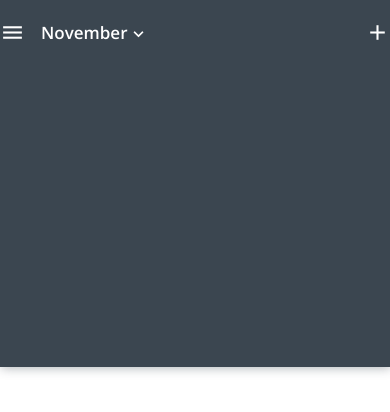
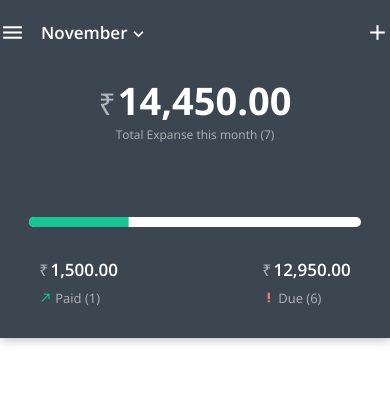
Before and after one commit to nomuq/billpay, a React Native app: screen /Dashboard in a window 390 px wide. Shown: the top 412 px of the page. Built offline with nearby package versions, Linux system fonts and the light colour scheme; what expo-linking would draw is missing.

Commit message:
add header ui design

```diff
--- a/package.json
+++ b/package.json
@@ -18,6 +18,7 @@
     "@react-navigation/bottom-tabs": "^6.0.5",
     "@react-navigation/native": "^6.0.2",
     "@react-navigation/native-stack": "^6.1.0",
+    "@types/react-native-svg-charts": "^5.0.12",
     "expo": "~43.0.2",
     "expo-asset": "~8.4.3",
     "expo-constants": "~12.1.3",
@@ -32,6 +33,7 @@
     "react-native-paper": "^4.10.1",
     "react-native-safe-area-context": "3.3.2",
     "react-native-screens": "~3.8.0",
+    "react-native-svg-charts": "^5.4.0",
     "react-native-web": "0.17.1"
   },
   "devDependencies": {
--- a/screens/Dashboard.tsx
+++ b/screens/Dashboard.tsx
@@ -1,14 +1,263 @@
 import * as React from "react";
-import { StyleSheet, View } from "react-native";
+import {
+  PixelRatio,
+  StyleSheet,
+  Text,
+  useWindowDimensions,
+  View,
+} from "react-native";
 // import { Text, View } from "../components/Themed";
 import Colors from "../constants/Colors";
+import { BarChart, Grid } from "react-native-svg-charts";
+import { ProgressBar } from "react-native-paper";
+import {
+  SafeAreaView,
+  useSafeAreaInsets,
+} from "react-native-safe-area-context";
+import { MaterialIcons } from "@expo/vector-icons";
 
 export default function Dashboard({ navigation }: any) {
+  const insets = useSafeAreaInsets();
+  const { height, width } = useWindowDimensions();
   return (
-    <View style={styles.container}>
-      <View style={styles.header}></View>
-      <View style={styles.list}></View>
-    </View>
+    <SafeAreaView style={styles.container}>
+      <View style={styles.container}>
+        <View style={styles.header}>
+          <View
+            style={{
+              paddingTop: insets.top,
+              paddingBottom: insets.bottom,
+              flex: 1,
+              justifyContent: "space-between",
+              alignItems: "center",
+            }}
+          >
+            <View
+              style={{
+                flex: 1.8,
+                justifyContent: "center",
+                alignItems: "center",
+              }}
+            >
+              <View
+                style={{
+                  flexDirection: "row",
+                  alignItems: "baseline",
+                }}
+              >
+                <Text
+                  style={{
+                    fontSize: PixelRatio.getFontScale() * 30,
+                    color: "#ffffff99",
+                    fontFamily: "OpenSans-Regular",
+                    paddingRight: 2,
+                  }}
+                >
+                  {"\u20B9"}
+                </Text>
+                <Text
+                  style={{
+                    fontSize: PixelRatio.getFontScale() * 38,
+                    color: Colors.dark.text,
+                    fontFamily: "OpenSans-Bold",
+                  }}
+                >
+                  14,450.00
+                </Text>
+              </View>
+              <Text
+                style={{
+                  fontSize: PixelRatio.getFontScale() * 12,
+                  color: "#ffffff99",
+                  fontFamily: "OpenSans-Regular",
+                }}
+              >
+                Total Expanse this month (7)
+              </Text>
+            </View>
+            <View
+              style={{
+                flex: 1,
+                // justifyContent: "center",
+                // alignItems: "center",
+                // backgroundColor: "green",
+              }}
+            >
+              <View
+                style={
+                  {
+                    //   flex: 1,
+                  }
+                }
+              >
+                <ProgressBar
+                  progress={0.3}
+                  color={"#16c591"}
+                  style={{
+                    backgroundColor: "#fff",
+                    borderRadius: 10,
+                    // width: "50%",
+                    // width: "80%",
+                    height: 10,
+                    width: width * 0.85,
+                    // paddingHorizontal: 10,
+                  }}
+                />
+              </View>
+              <View
+                style={{
+                  flex: 1,
+                  flexDirection: "row",
+                  justifyContent: "space-between",
+                  alignItems: "center",
+                  marginHorizontal: 10,
+                }}
+              >
+                <View>
+                  <View
+                    style={{
+                      flexDirection: "row",
+                      alignItems: "baseline",
+                      paddingVertical: 4,
+                    }}
+                  >
+                    <Text
+                      style={{
+                        fontSize: PixelRatio.getFontScale() * 16,
+                        color: "#ffffff99",
+                        fontFamily: "OpenSans-Regular",
+                        paddingRight: 2,
+                      }}
+                    >
+                      {"\u20B9"}
+                    </Text>
+                    <Text
+                      style={{
+                        fontSize: PixelRatio.getFontScale() * 17,
+                        color: "#ffffff",
+                        fontFamily: "OpenSans-SemiBold",
+                      }}
+                    >
+                      1,500.00
+                    </Text>
+                  </View>
+                  <View
+                    style={{
+                      flexDirection: "row",
+                      alignItems: "baseline",
+                      paddingVertical: 4,
+                    }}
+                  >
+                    <MaterialIcons
+                      name="north-east"
+                      color={"#16c591"}
+                      size={PixelRatio.getFontScale() * 13}
+                      style={{ alignSelf: "center", paddingRight: 3 }}
+                    />
+                    <Text
+                      style={{
+                        fontSize: PixelRatio.getFontScale() * 13,
+                        color: "#ffffff99",
+                        fontFamily: "OpenSans-Regular",
+                      }}
+                    >
+                      Paid (1)
+                    </Text>
+                  </View>
+                </View>
+                <View>
+                  <View
+                    style={{
+                      flexDirection: "row",
+                      alignItems: "baseline",
+                      paddingVertical: 4,
+                    }}
+                  >
+                    <Text
+                      style={{
+                        fontSize: PixelRatio.getFontScale() * 16,
+                        color: "#ffffff99",
+                        fontFamily: "OpenSans-Regular",
+                        paddingRight: 2,
+                      }}
+                    >
+                      {"\u20B9"}
+                    </Text>
+                    <Text
+                      style={{
+                        fontSize: PixelRatio.getFontScale() * 17,
+                        color: "#ffffff",
+                        fontFamily: "OpenSans-SemiBold",
+                      }}
+                    >
+                      12,950.00
+                    </Text>
+                  </View>
+                  <View
+                    style={{
+                      flexDirection: "row",
+                      alignItems: "baseline",
+                      paddingVertical: 4,
+                    }}
+                  >
+                    <MaterialIcons
+                      name="priority-high"
+                      color={"#fb7c75"}
+                      size={PixelRatio.getFontScale() * 13}
+                      style={{ alignSelf: "center", paddingRight: 3 }}
+                    />
+                    <Text
+                      style={{
+                        fontSize: PixelRatio.getFontScale() * 13,
+                        color: "#ffffff99",
+                        fontFamily: "OpenSans-Regular",
+                      }}
+                    >
+                      Due (6)
+                    </Text>
+                  </View>
+                </View>
+              </View>
+            </View>
+          </View>
+
+          {/* <View
+          style={{
+            height: 50,
+            width: 50,
+            // alignItems: "center",
+            // justifyContent: "center",
+            position: "absolute",
+            // left: 0,
+            // top: 0,
+            // width: "100%",
+            // height: "100%",
+          }}
+        >
+          <View
+            style={{
+              flex: 1,
+            }}
+          ></View>
+          <BarChart
+            style={{ flex: 1 }}
+            data={data}
+            svg={{ fill }}
+            contentInset={{ top: 30, bottom: 30 }}
+          >
+            <Grid />
+          </BarChart>
+        </View> */}
+          {/* <View
+          style={{
+            flex: 1,
+            // backgroundColor: "transparent",
+          }}
+        ></View> */}
+        </View>
+        <View style={styles.list}></View>
+      </View>
+    </SafeAreaView>
   );
 }
 
@@ -28,7 +277,7 @@ const styles = StyleSheet.create({
     zIndex: 1,
   },
   list: {
-    flex: 1.3,
+    flex: 1.5,
     backgroundColor: Colors.background,
   },
 });
```
Also changed, not shown: 1 other file (tests, documents, lock files or other folders).
